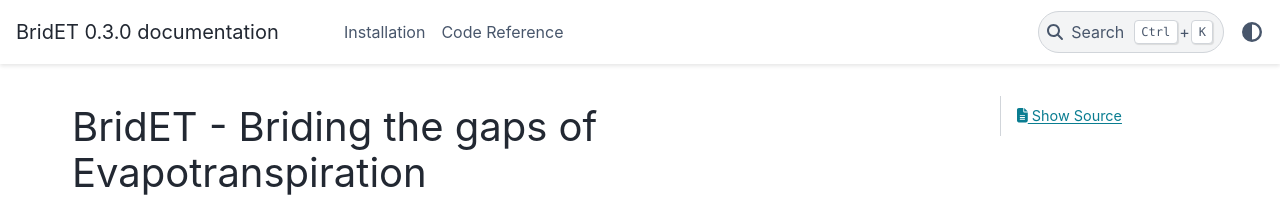
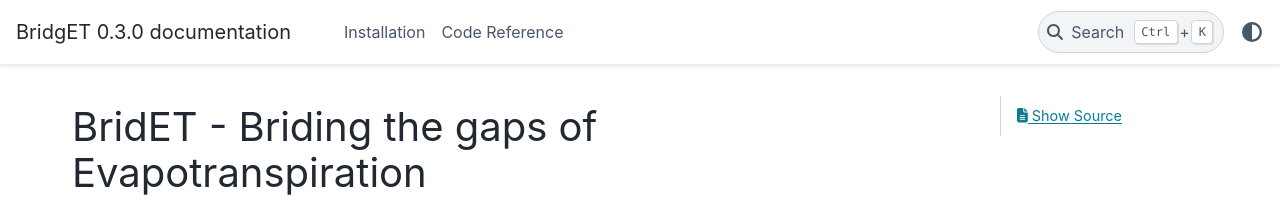
Before and after one commit to KIT-HYD/bridget, a Sphinx documentation site: the page built from doc/index.rst, in a window 1280 px wide. Shown: the top 214 px of the page. Built offline with Sphinx 7.4.7 and the PyData theme 0.15.4, drawn with Linux system fonts in a browser that asks for light colours.

Commit message:
Update conf.py

```diff
--- a/doc/conf.py
+++ b/doc/conf.py
@@ -17,7 +17,7 @@ sys.path.insert(0, os.path.abspath('.'))
 
 # -- Project information -----------------------------------------------------
 
-project = 'BridET'
+project = 'BridgET'
 copyright = '2021, bridget contributors'
 author = 'bridget contributors'
 
```
